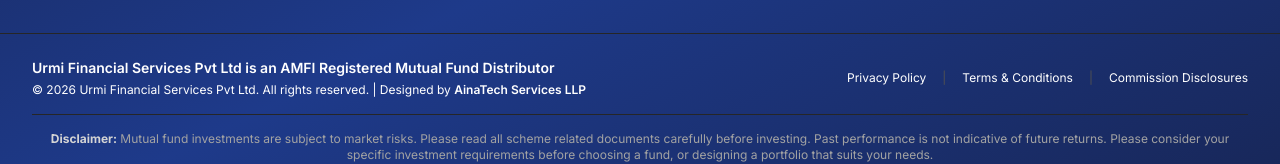
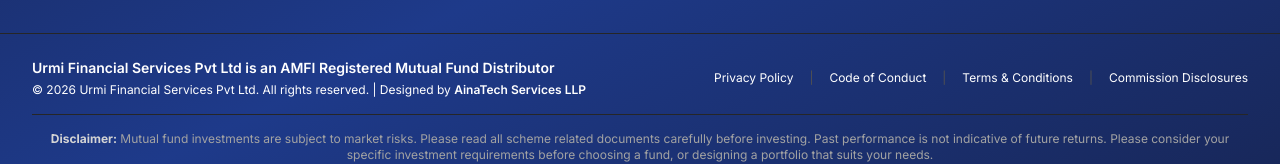
Before and after one commit to JDPATEL-1410/urmi_investment, a React (Vite) app: page / in a window 1280 px wide. Shown: the part 6497-6661 px from the top of the page. Built offline with nearby package versions, Linux system fonts and the light colour scheme; no server answers.

Commit message:
Add Code of Conduct link and PDF to footer

```diff
--- a/src/components/Footer.tsx
+++ b/src/components/Footer.tsx
@@ -142,6 +142,10 @@
                                 Privacy Policy
                             </Link>
                             <span className="text-neutral-600">|</span>
+                            <a href="/AMFI_Code-of-Conduct (1).pdf" target="_blank" rel="noopener noreferrer" className="hover:text-accent-green transition-colors">
+                                Code of Conduct
+                            </a>
+                            <span className="text-neutral-600">|</span>
                             <Link to="/terms-conditions" className="hover:text-accent-green transition-colors">
                                 Terms & Conditions
                             </Link>
```
Also changed, not shown: 1 other file (tests, documents, lock files or other folders).
